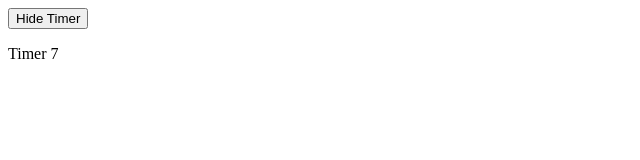
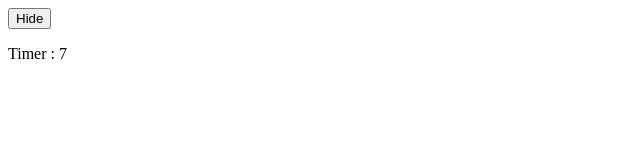
Before and after one commit to fadliEv/learn-vue-composition, a Vue app: page / in a window 1280 px wide. Shown: the top 160 px of the page, without its empty margins (0-640 px from the left). Built offline with nearby package versions, Linux system fonts and the light colour scheme.

Commit message:
interval timer with lifecycle

```diff
--- a/src/lifecycle/Index.vue
+++ b/src/lifecycle/Index.vue
@@ -1,31 +1,15 @@
 <script setup>
-import { ref, onMounted, onUnmounted } from 'vue'
-
-const timer = ref(0)
-let intervalId = null
-
-// Debug: Cek saat komponen pertama kali dimuat
-onMounted(() => {
-  console.log('Component Mounted')
-  intervalId = setInterval(() => {
-    timer.value++
-  }, 1000)
-})
-
-// Debug: Cek saat komponen di-unmount
-onUnmounted(() => {
-  clearInterval(intervalId)
-  console.log('Component Unmounted')
-})
+import {ref} from 'vue'
+import Timer from './Timer.vue';
 
 const isVisible = ref(true)
 </script>
 
 <template>
   <button @click="isVisible = !isVisible">
-    {{ isVisible ? 'Hide' : 'Show' }} Timer
+    {{ isVisible ? "Hide" : "Show" }}
   </button>
 
-  <!-- Gunakan v-if agar komponen bisa di-unmount -->
-  <p v-if="isVisible">Timer {{ timer }}</p>
+  <Timer v-if="isVisible"/>
+
 </template>
--- /dev/null
+++ b/src/lifecycle/Timer.vue
@@ -0,0 +1,26 @@
+<script setup>
+import { ref, onMounted, onUnmounted } from "vue"
+
+const timer = ref(0)
+let intervalId = null;
+
+
+onMounted(() => {
+    console.log("Timer Component mounted");
+    intervalId = setInterval(() => {
+        timer.value++
+    },1000)
+})
+
+onUnmounted(() => {
+  clearInterval(intervalId)
+  console.log("Timer Component unmounted");
+})
+
+</script>
+
+<template>
+
+    <p>Timer : {{ timer }}</p>
+
+</template>
```
